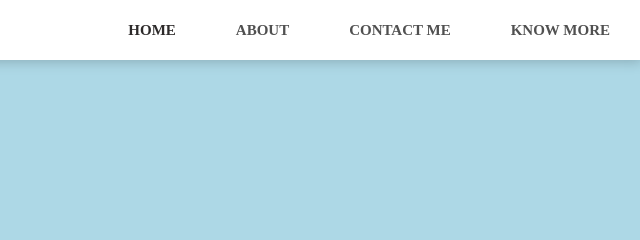
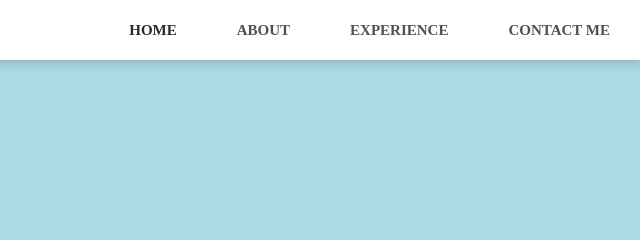
Before and after one commit to Shweta23Raj/Responsive-CV, a plain HTML site: page index.html in a window 1280 px wide. Shown: the top 240 px of the page, 640-1280 px from the left. Drawn offline with Linux system fonts and the light colour scheme.

Commit message:
Update index.html

```diff
--- a/index.html
+++ b/index.html
@@ -19,9 +19,9 @@
             <!----menu---->
             <ul>
                 <li><a href="#" class="active">HOME</a></li>
-                <li><a href="#"> ABOUT</a></a></li>
-                <li><a href="#">CONTACT ME  </a></a></li>
-                <li><a href="#">KNOW MORE</a></a></li>
+                <li><a href="#">ABOUT</a></li>
+                <li><a href="#">EXPERIENCE</a></li>
+                <li><a href="#">CONTACT ME </a></li>
             </ul>
             <!--bars--------------->
     <div class="toggle"></div>
```
